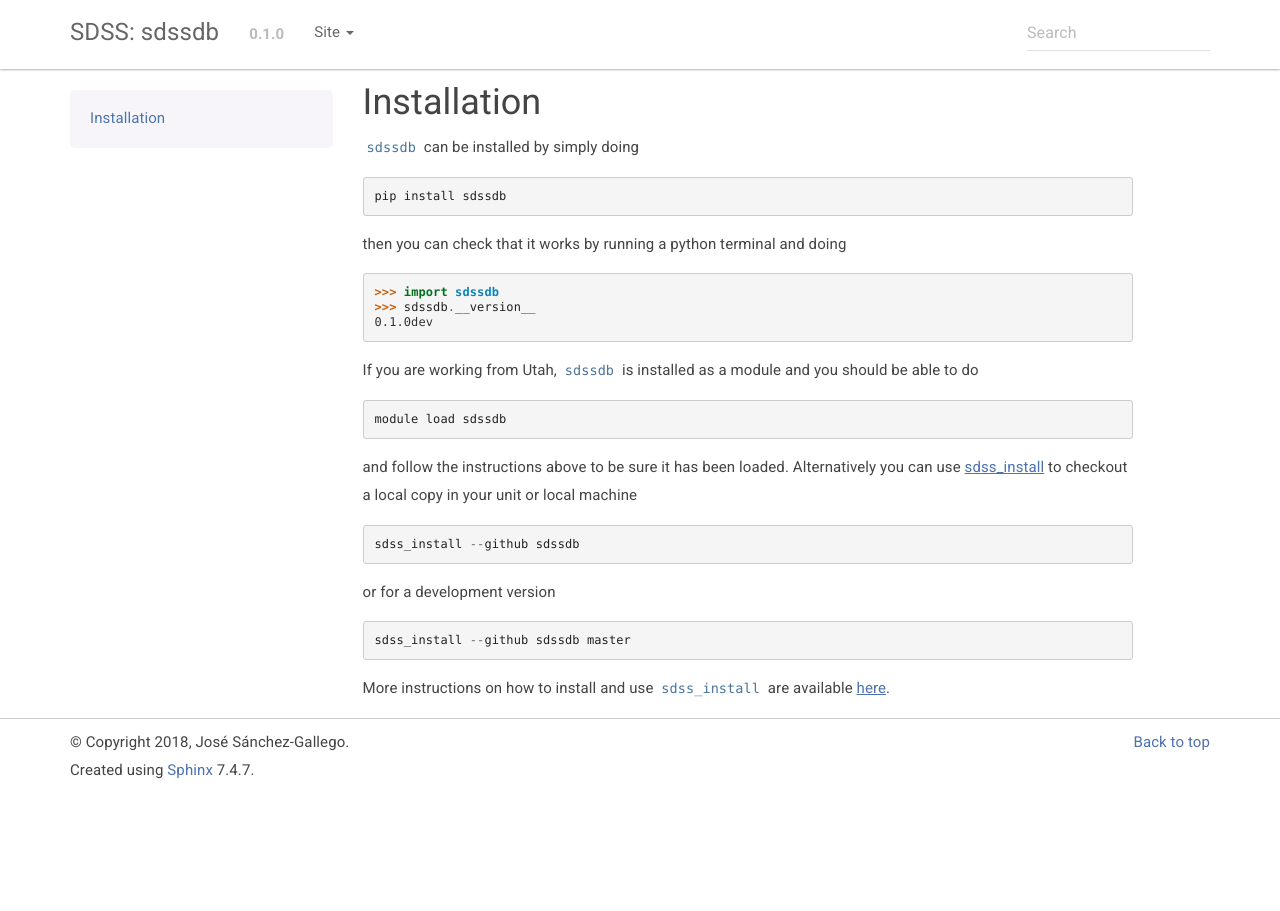
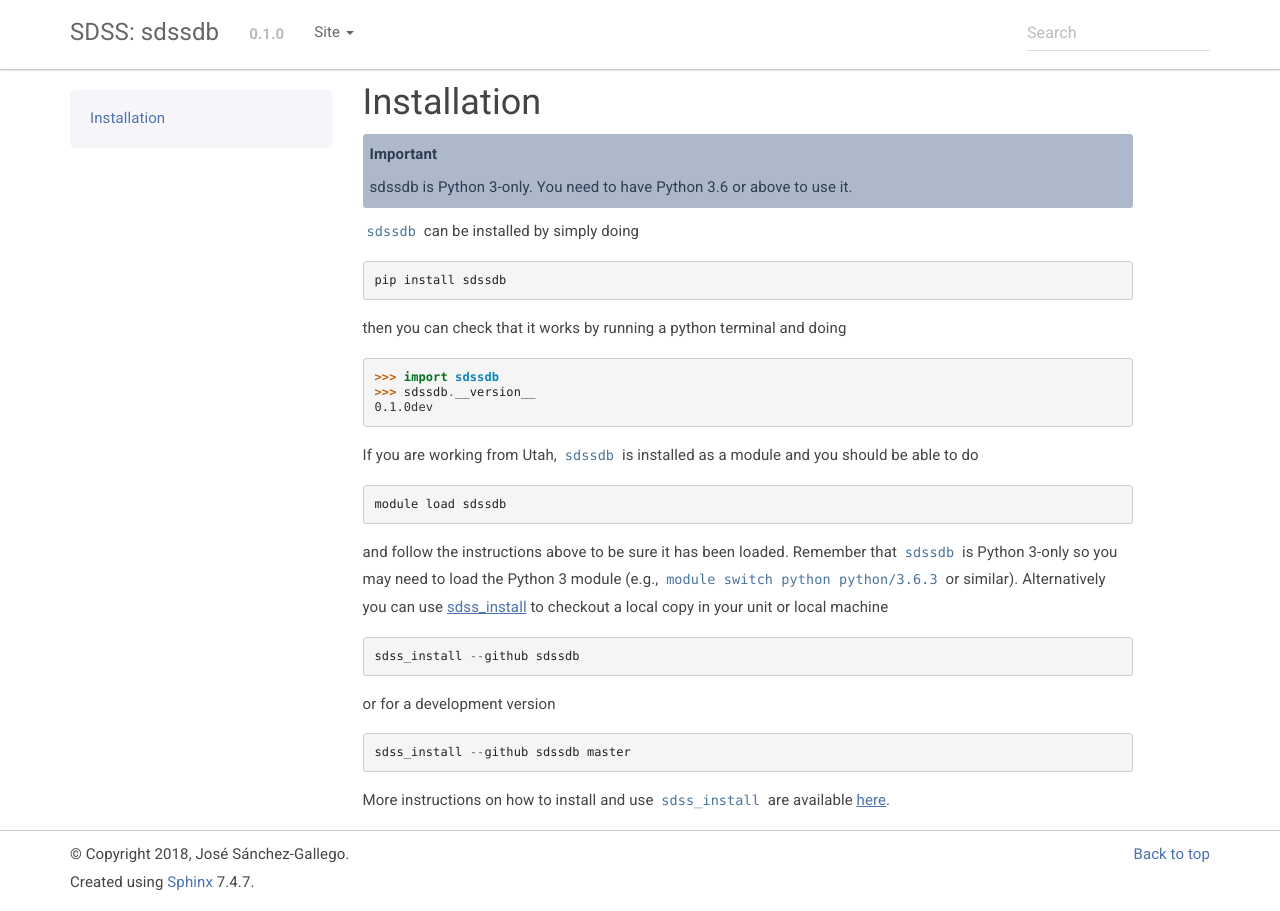
Before and after one commit to sdss/sdssdb, a Sphinx documentation site: the page built from docs/sphinx/installation.rst, in a window 1280 px wide. Built offline with Sphinx 7.4.7, drawn with Linux system fonts in a browser that asks for light colours; the version number is read from the project's files by our own code.

Commit message:
Note on python 3.6

```diff
--- a/docs/sphinx/installation.rst
+++ b/docs/sphinx/installation.rst
@@ -3,6 +3,8 @@
 
 Installation
 ============
+
+.. important:: sdssdb is Python 3-only. You need to have Python 3.6 or above to use it.
 
 ``sdssdb`` can be installed by simply doing ::
 
@@ -18,7 +20,7 @@ If you are working from Utah, ``sdssdb`` is installed as a module and you should
 
     module load sdssdb
 
-and follow the instructions above to be sure it has been loaded. Alternatively you can use `sdss_install <https://github.com/sdss/sdss_install>`__ to checkout a local copy in your unit or local machine ::
+and follow the instructions above to be sure it has been loaded. Remember that ``sdssdb`` is Python 3-only so you may need to load the Python 3 module (e.g., ``module switch python python/3.6.3`` or similar). Alternatively you can use `sdss_install <https://github.com/sdss/sdss_install>`__ to checkout a local copy in your unit or local machine ::
 
     sdss_install --github sdssdb
 
```
